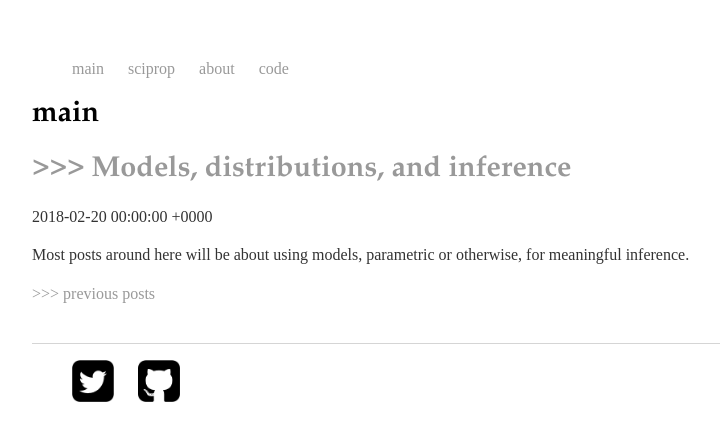
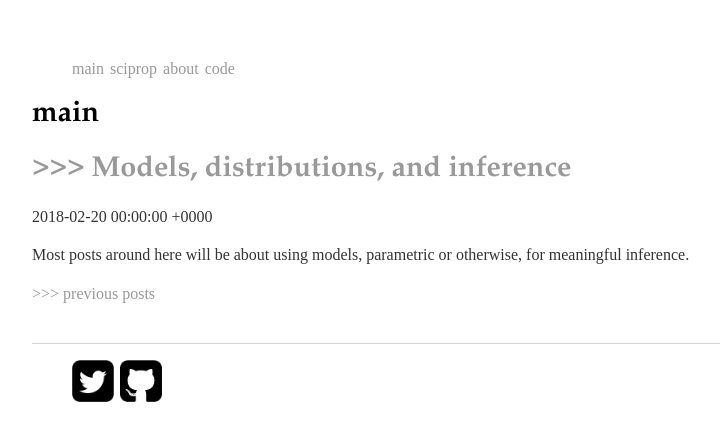
Before and after one commit to caesoma/caesoma.github.io, a Jekyll site: the page built from index.html, in a window 1280 px wide. Shown: the top 441 px of the page, without its empty margins (160-880 px from the left). Built offline with Jekyll 4.4.1, drawn with Linux system fonts in a browser that asks for light colours; the list of posts is cut into pages by our own code.

Commit message:
update layout

```diff
--- a/css/main.css
+++ b/css/main.css
@@ -2,7 +2,7 @@
     margin: 60px auto;
     width: 70%;
     <img src="/images/gp.png" alt="header" style="width:1024px;height:448px;border:0;">
-    background-image: url("../images/gp.png");
+    background-image: url("../images/gp.jpeg");
     background-attachment:fixed;
     background-position: top center;
     background-repeat: no-repeat;
@@ -17,7 +17,7 @@
 
 nav ul li, footer ul li {
     display: inline;
-    margin-right: 20px;
+    margin-right: 2px;
 }
 
 a {
```
